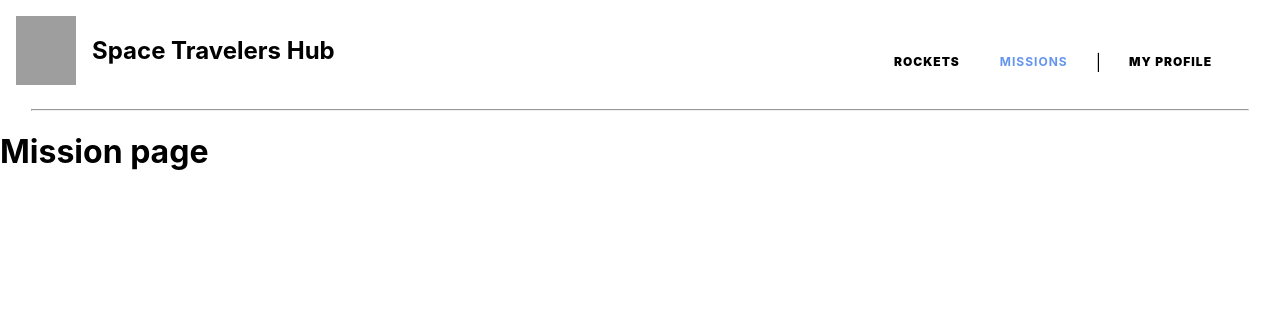
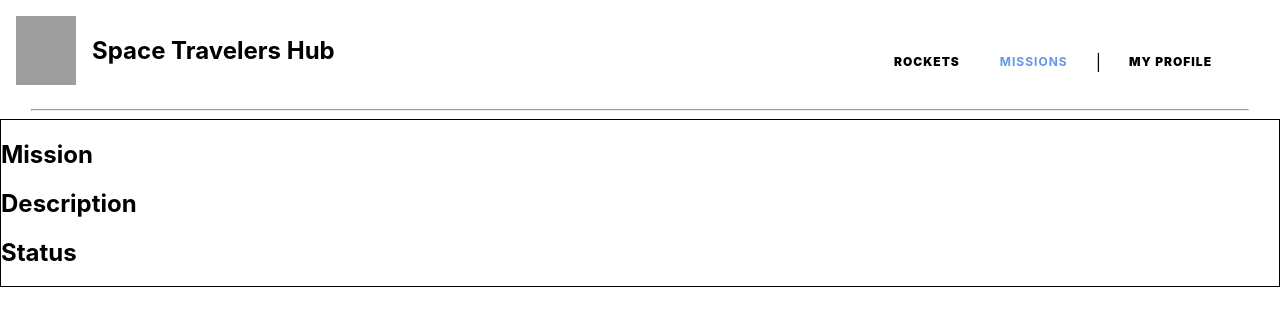
Before and after one commit to Caren-Koroeny/spacex-travelers-hub, a React (Create React App) app: page /missions in a window 1280 px wide. Shown: the top 326 px of the page. Built offline with nearby package versions, Linux system fonts and the light colour scheme; grey boxes are pictures that could not be loaded.

Commit message:
Add mission file

```diff
--- a/src/components/Mission.js
+++ b/src/components/Mission.js
@@ -1,5 +1,17 @@
-const Mission = () => (
-  <h1>Mission page</h1>
-);
+import React from 'react';
+import styles from '../styling/Mission.module.css';
+
+const Mission = () => {
+  return (
+    <section className={styles.missionContainer} >
+    <div className={styles.headers}>
+    <h2>Mission</h2>
+    <h2>Description</h2>
+    <h2>Status</h2>
+    </div>
+
+    </section>
+  )
+  };
 
 export default Mission;
--- /dev/null
+++ b/src/styling/Mission.module.css
@@ -0,0 +1,8 @@
+.missionContainer {
+    border: 1px solid black;
+}
+
+.headers div{
+    display: flex;
+    flex-direction: column;
+}
```
Also changed, not shown: src/redux/mission/missionSlice.js (added).
